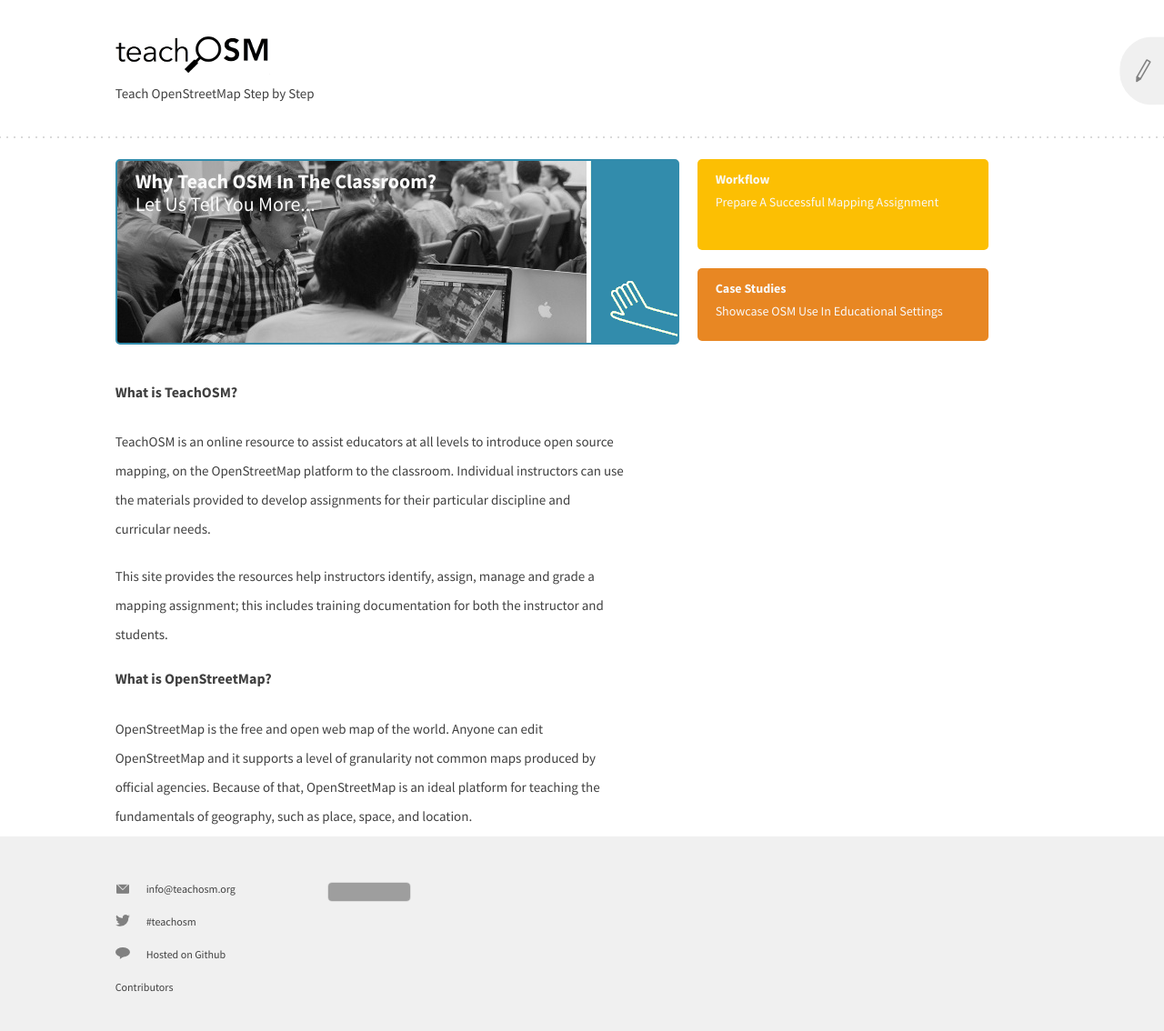
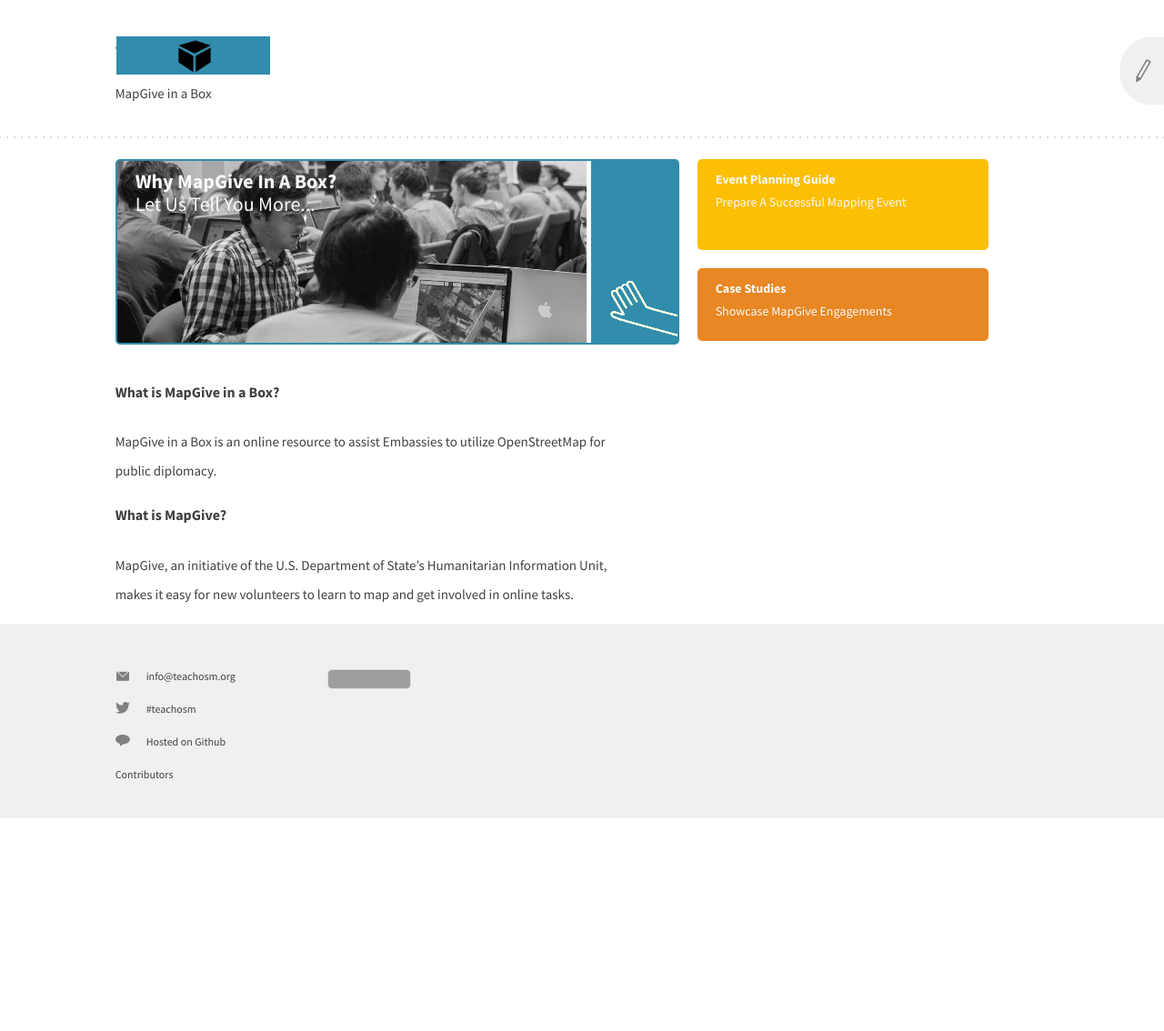
Before and after one commit to state-hiu/mapgive-in-a-box, a Jekyll site: the page built from _posts/en/0100-01-01-index.md, in a window 1280 px wide. Shown: the whole page at 91% size. Built offline with Jekyll 4.4.1, drawn with Linux system fonts in a browser that asks for light colours; nearby versions of some CDN libraries; some web fonts are replaced; Markdown is read by kramdown in place of the engine named in the settings; after the commit the page ends 900 px from its top, so only the background shows below that; grey boxes are pictures that could not be loaded.

Commit message:
quick front page tweaks

```diff
--- a/_config.yml
+++ b/_config.yml
@@ -14,7 +14,7 @@ prose:
   rooturl: '_posts'
 translations:
   en:
-    tagline: "Teach OpenStreetMap Step by Step"
+    tagline: "MapGive in a Box"
     contribute: "Help improve our guides"
     trainingspan: "Are you a workshop organizer?"
     training: "Check out training material for this guide (in English)"
--- a/_posts/en/0100-01-01-index.md
+++ b/_posts/en/0100-01-01-index.md
@@ -2,19 +2,19 @@
 layout: front
 permalink: /en/
 lang: en
-teachtitle: "What is TeachOSM?"
-teachintro: "TeachOSM is an online resource to assist educators at all levels to introduce open source mapping, on the OpenStreetMap platform to the classroom. Individual instructors can use the materials provided to develop assignments for their particular discipline and curricular needs.<p/>This site provides the resources help instructors identify, assign, manage and grade a mapping assignment; this includes training documentation for both the instructor and students."
-osmtitle: "What is OpenStreetMap?"
-osmintro: "OpenStreetMap is the free and open web map of the world. Anyone can edit OpenStreetMap and it supports a level of granularity not common maps produced by official agencies. Because of that, OpenStreetMap is an ideal platform for teaching the fundamentals of geography, such as place, space, and location."
+teachtitle: "What is MapGive in a Box?"
+teachintro: "MapGive in a Box is an online resource to assist Embassies to utilize OpenStreetMap for public diplomacy."
+osmtitle: "What is MapGive?"
+osmintro: "MapGive, an initiative of the U.S. Department of State’s Humanitarian Information Unit, makes it easy for new volunteers to learn to map and get involved in online tasks."
 ourguides: "Our Guides"
 searchtext: "What are you looking for?"
-begspan: "Why Teach OSM in the classroom?"
+begspan: "Why MapGive in a Box?"
 beg: "Let us tell you more..."
-interspan: "Workflow"
+interspan: "Event Planning Guide"
 interspanlink: "./workflow/"
-inter: "Prepare a successful mapping assignment"
+inter: "Prepare a successful mapping event"
 advspan: "Case Studies"
-adv: "Showcase OSM use in educational settings"
+adv: "Showcase MapGive Engagements"
 advspanlink: "./cases/"
 faq: "Site Navigation"
 faqA: "About this site"
```
Also changed, not shown: img/sprite.png, 1 other file.
